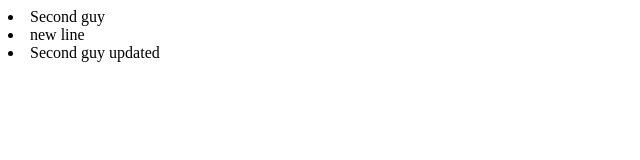
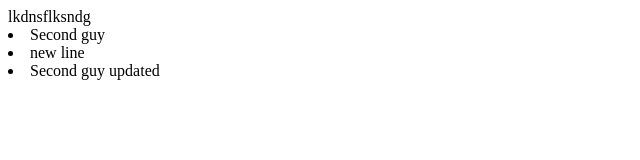
Before and after one commit to husseinelamine/FirstAngularProject, a plain HTML site: page index.html in a window 1280 px wide. Shown: the whole page, without its empty margins (0-640 px from the left). Drawn offline with Linux system fonts and the light colour scheme.

Commit message:
added to index

```diff
--- a/index.html
+++ b/index.html
@@ -5,6 +5,7 @@
     <meta name="viewport" content="width=device-width, initial-scale=1.0">
     <title>Document</title>
 </head>
+lkdnsflksndg
 <body>
     <li>Second guy</li>
     <li>new line</li>
```
